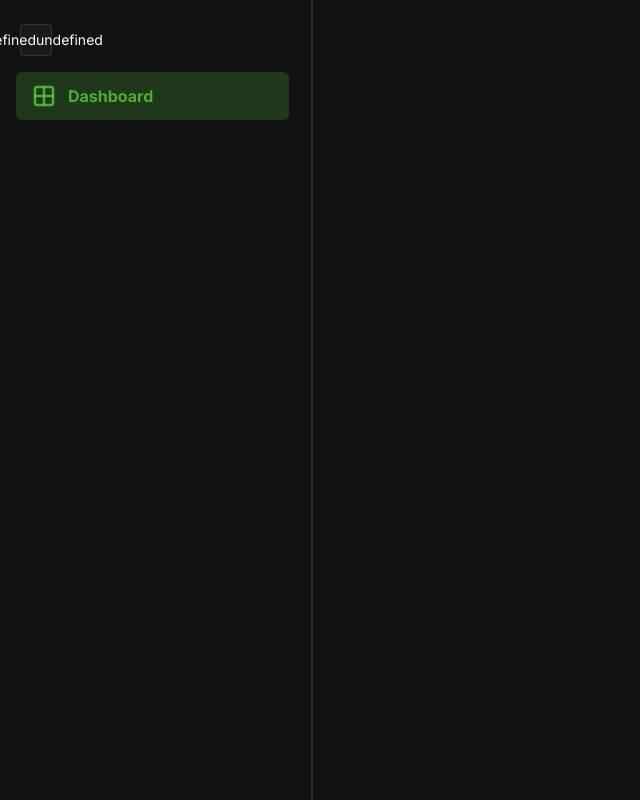
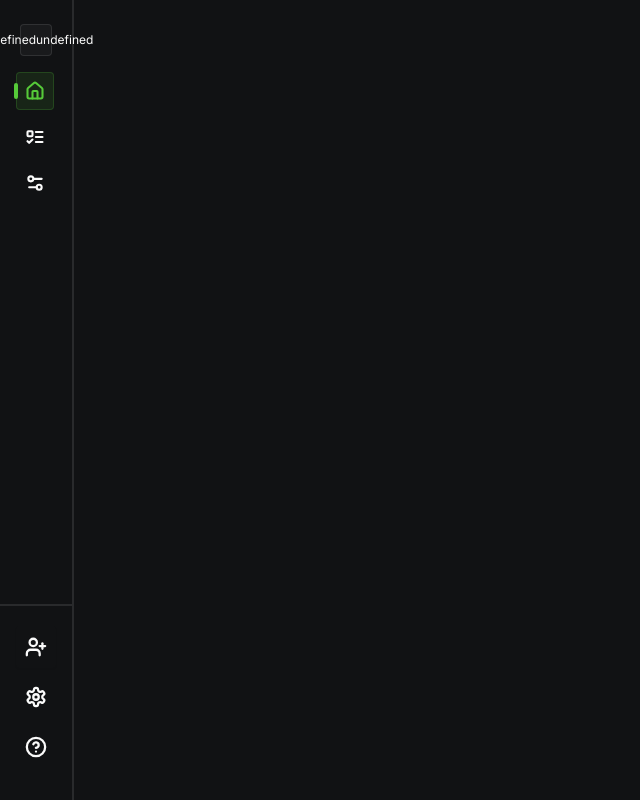
Before and after one commit to NeZox-off/complex-dashboard, a Next.js app: page /dashboard in a window 1280 px wide. Shown: the whole page, without its empty margins (0-640 px from the left). Built offline with nearby package versions, Linux system fonts and the light colour scheme.

Commit message:
fineshed macking to open/close sidebar

```diff
--- a/app/(dashboard)/dashboard/layout.tsx
+++ b/app/(dashboard)/dashboard/layout.tsx
@@ -4,6 +4,7 @@ import React from "react";
 interface LayoutProps {}
 
 const Layout = ({}: LayoutProps) => {
+
   return (
     <main className="h-dvh">
       <Sidebar />
--- a/app/globals.css
+++ b/app/globals.css
@@ -36,6 +36,8 @@
   --sidebar-accent-foreground: oklch(0.205 0 0);
   --sidebar-border: oklch(0.922 0 0);
   --sidebar-ring: oklch(0.708 0 0);
+
+  --sidebar-width: 20rem;
 }
 
 @theme inline {
--- /dev/null
+++ b/middleware.ts
@@ -0,0 +1,5 @@
+import { NextResponse } from "next/server";
+
+export async function middleware(request: Request) {
+  return NextResponse.next()
+}
--- /dev/null
+++ b/src/components/screen/dashboard/ui/navigation.tsx
@@ -0,0 +1,59 @@
+"use client";
+import { Icon } from "@/src/components/ui";
+import { staticData } from "@/src/lib/static-data";
+import { cn } from "@/src/lib/utils";
+import useMainSidebarStore from "@/src/store/dashboard/main-sidebar";
+import Link from "next/link";
+import { usePathname } from "next/navigation";
+import React from "react";
+
+interface NavigationProps {}
+
+const Navigation = ({}: NavigationProps) => {
+  const navigationData = staticData.navigation();
+  const { show } = useMainSidebarStore();
+  const pathname = usePathname();
+  return (
+    <nav>
+      {navigationData.map((item, index) => (
+        <ul key={`${index}-nav-${item.title}`} className="space-y-2">
+          {show ? (
+            <li>
+              <h3 className="text-lg text-white/40">{item.title}</h3>
+            </li>
+          ) : null}
+          {item.content && (
+            <ul className="space-y-2">
+              {item.content?.map((contentItem, contentIndex) => (
+                <li
+                  key={`${contentIndex}-nav-content-item-${contentItem.title}`}
+                  className={cn(
+                    "relative mx-auto",
+                    pathname === contentItem.link &&
+                      "after:absolute after:w-1 after:h-4 after:bg-primary after:top-1/2 after:-translate-y-1/2 after:rounded-xs after:-left-0.5"
+                  )}
+                >
+                  <Link
+                    href={contentItem.link}
+                    className={cn(
+                      "inline-flex items-center gap-2 p-2 rounded text-base font-medium transition-all ease-linear border border-solid border-transparent",
+                      pathname === contentItem.link
+                        ? "bg-primary/10 text-primary border-primary/20 hover:bg-primary/20"
+                        : "hover:border-white/10 hover:bg-[#191A1C]",
+                        show && "w-full"
+                    )}
+                  >
+                    <Icon name={contentItem.icon} size={show ? 24 : 20} />
+                    {show && contentItem.title}
+                  </Link>
+                </li>
+              ))}
+            </ul>
+          )}
+        </ul>
+      ))}
+    </nav>
+  );
+};
+
+export default Navigation;
--- a/src/components/screen/dashboard/ui/profile.tsx
+++ b/src/components/screen/dashboard/ui/profile.tsx
@@ -1,3 +1,5 @@
+import { cn } from "@/src/lib/utils";
+import useMainSidebarStore from "@/src/store/dashboard/main-sidebar";
 import useUserStore from "@/src/store/user";
 import Image from "next/image";
 import React from "react";
@@ -8,20 +10,31 @@ interface ProfileProps {
 
 const Profile = ({ url }: ProfileProps) => {
   const { user } = useUserStore();
+  const { show } = useMainSidebarStore();
   return (
-    <div className="mb-3">
-      <div className="flex items-center gap-3 hover:bg-[#191A1C] p-1 rounded-sm transition-all ease-linear">
+    <div
+      className={cn(
+        "flex items-center gap-3 rounded-sm transition-all ease-linear mb-3",
+        show ? "justify-start" : "p-1 hover:bg-[#191A1C]"
+      )}
+    >
       {url ? (
         <Image src={url} alt="Profile image" />
       ) : (
-          <div className="inline-flex items-center justify-center rounded w-8 h-8 bg-[#191A1C] text-sm border border-solid border-white/10">
+        <div
+          className={cn(
+            "flex items-center justify-center rounded p-1 transition-all h-8 w-8 ease-linear bg-[#191A1C] text-xs border border-solid border-white/10 select-none",
+            !show && "hover:bg-[#191A1C]/60"
+          )}
+        >
           {user?.firstName.slice(0, 1) + "" + user?.lastName.slice(0, 1)}
         </div>
       )}
-        <p>
+      {show && (
+        <p className="select-none font-medium whitespace-nowrap">
           {user?.firstName} {user?.lastName}
         </p>
-      </div>
+      )}
     </div>
   );
 };
--- a/src/components/screen/dashboard/ui/sidebar.tsx
+++ b/src/components/screen/dashboard/ui/sidebar.tsx
@@ -1,38 +1,62 @@
 "use client";
-import { Icon } from "@/src/components/ui";
+import { Button, Icon } from "@/src/components/ui";
 import { cn } from "@/src/lib/utils";
 import useMainSidebarStore from "@/src/store/dashboard/main-sidebar";
-import Link from "next/link";
 import React from "react";
 import Profile from "./profile";
+import Navigation from "./navigation";
+import Link from "next/link";
+import { staticData } from "@/src/lib/static-data";
 
 interface SidebarProps {}
 
 const Sidebar = ({}: SidebarProps) => {
   const { show, setShow } = useMainSidebarStore();
+  const account = staticData.account();
   return (
-    <aside className="max-w-80 h-full flex items-center">
+    <aside className="max-w-[var(--sidebar-width)] h-full flex items-center">
       <div
         className={cn(
-          "transition-all ease-linear h-full px-4 py-5",
-          show ? "w-full" : "w-12"
+          "transition-all ease-linear h-full space-y-3 flex flex-col relative",
+          show ? "w-full" : "w-18 justify-center"
         )}
       >
-        <header>
+        <header className="py-5 px-4 h-full">
           <Profile />
-          <Link
-            href={"/dashboard"}
-            className="bg-primary/20 inline-flex items-center gap-3 py-3 px-4 w-full rounded-sm text-primary/80 font-bold transition-all ease-linear hover:text-primary/70 hover:bg-primary/25"
-          >
-            <Icon name="Grid2x2" size={24} />
-            Dashboard
-          </Link>
+          <Navigation />
         </header>
+        <footer className="border-t-2 border-solid border-t-white/10">
+          <ul className="px-4 py-5 space-y-2">
+            <li>
+              <Button
+                className={cn(
+                  "flex w-full justify-start gap-2 px-2 py-2 rounded text-base font-medium transition-all ease-linear bg-inherit border border-solid border-transparent hover:border-white/10 hover:bg-[#191A1C]"
+                )}
+              >
+                <Icon name={"UserPlus"} size={24} />
+                {show && "Add to panel"}
+              </Button>
+            </li>
+            {account.map((item, index) => (
+              <li>
+                <Link
+                  href={"/dashboard/settings"}
+                  className={cn(
+                    "flex items-center gap-2 px-2 py-2 rounded text-base font-medium transition-all ease-linear bg-inherit border border-solid border-transparent hover:border-white/10 hover:bg-[#191A1C]"
+                  )}
+                >
+                  <Icon name={item.icon} size={24} />
+                  {show && item.title}
+                </Link>
+              </li>
+            ))}
+          </ul>
+        </footer>
+        <button
+          onClick={() => setShow()}
+          className="absolute h-full hidden w-2 transition-all ease-linear after:absolute cursor-e-resize -right-[0.3rem] after:inset-y-0 after:right-1/2 after:w-[2px] after:bg-sidebar-border hover:after:bg-sidebar-border/80 after:translate-x-1/2 sm:flex"
+        ></button>
       </div>
-      <button
-        onClick={() => setShow()}
-        className="relative h-full hidden w-4 transition-all ease-linear after:absolute cursor-e-resize after:inset-y-0 after:right-1/2 after:w-[2px] after:bg-sidebar-border hover:after:bg-sidebar-border/80 after:translate-x-1/2 sm:flex"
-      ></button>
     </aside>
   );
 };
--- a/src/components/ui/button.tsx
+++ b/src/components/ui/button.tsx
@@ -5,7 +5,7 @@ import { cva, type VariantProps } from "class-variance-authority"
 import { cn } from "@/src/lib/utils"
 
 const buttonVariants = cva(
-  "inline-flex items-center justify-center gap-2 whitespace-nowrap rounded-md cursor-pointer text-sm font-medium transition-all disabled:pointer-events-none disabled:opacity-50 [&_svg]:pointer-events-none [&_svg:not([class*='size-'])]:size-4 shrink-0 [&_svg]:shrink-0 outline-none focus-visible:border-ring focus-visible:ring-ring/50 focus-visible:ring-[3px] aria-invalid:ring-destructive/20 dark:aria-invalid:ring-destructive/40 aria-invalid:border-destructive",
+  "inline-flex items-center justify-center gap-2 whitespace-nowrap rounded-md cursor-pointer text-sm font-medium transition-all disabled:pointer-events-none disabled:opacity-50 [&_svg]:pointer-events-none shrink-0 outline-none focus-visible:border-ring focus-visible:ring-ring/50 focus-visible:ring-[3px] aria-invalid:ring-destructive/20 dark:aria-invalid:ring-destructive/40 aria-invalid:border-destructive",
   {
     variants: {
       variant: {
@@ -22,7 +22,7 @@ const buttonVariants = cva(
         link: "text-primary underline-offset-4 hover:underline",
       },
       size: {
-        default: "p-3 has-[>svg]:px-3",
+        default: "p-3",
         sm: "h-8 rounded-md gap-1.5 px-3 has-[>svg]:px-2.5",
         lg: "h-10 rounded-md px-6 has-[>svg]:px-4",
         icon: "size-9",
--- /dev/null
+++ b/src/lib/static-data.ts
@@ -0,0 +1,74 @@
+import { IconProps } from "../components/ui";
+
+type AccountData = {
+  title: string;
+  link: string;
+  icon: IconProps["name"];
+}
+
+type ContentData = {
+  title: string;
+  link: string;
+  icon: IconProps["name"];
+};
+
+type NavigationData = {
+  title: string;
+  content?: ContentData[];
+};
+
+const GLOBAL_PATH = "/dashboard";
+
+export const staticData = {
+  navigation: () => {
+    let data: NavigationData[] = [
+      {
+        title: "Quick Access",
+        content: [
+          {
+            title: "Dashboard",
+            link: "",
+            icon: "House",
+          },
+          {
+            title: "Task manager",
+            link: "/tasks",
+            icon: "ListTodo",
+          },
+          {
+            title: "Control",
+            link: "/control",
+            icon: "Settings2",
+          },
+        ],
+      },
+    ];
+
+    for (let i = 0; i < data.length; i++) {
+      const content = data[i]!.content;
+      if (content) {
+        for (let k = 0; k < content.length; k++) {
+          content[k].link = GLOBAL_PATH + content[k].link;
+        }
+      } else {
+        return data;
+      }
+    }
+    return data;
+  },
+  account: () => {
+    let data: AccountData[] = [
+      {
+        title: "Settings",
+        icon: "Settings",
+        link: "/dashboard/settings",
+      },
+      {
+        title: "Help",
+        icon: "CircleHelp",
+        link: "/dashboard/help",
+      },
+    ];
+    return data;
+  },
+};
--- a/src/store/dashboard/main-sidebar/index.ts
+++ b/src/store/dashboard/main-sidebar/index.ts
@@ -6,7 +6,7 @@ interface MainSidebarStore {
 }
 
 const useMainSidebarStore = create<MainSidebarStore>((set) => ({
-  show: true,
+  show: false,
   setShow: () => set((state) => ({ show: !state.show })),
 }));
 
```
Also changed, not shown: app/(dashboard)/dashboard/test/page.tsx (added). Lines whose indentation alone changed are shown as unchanged.
